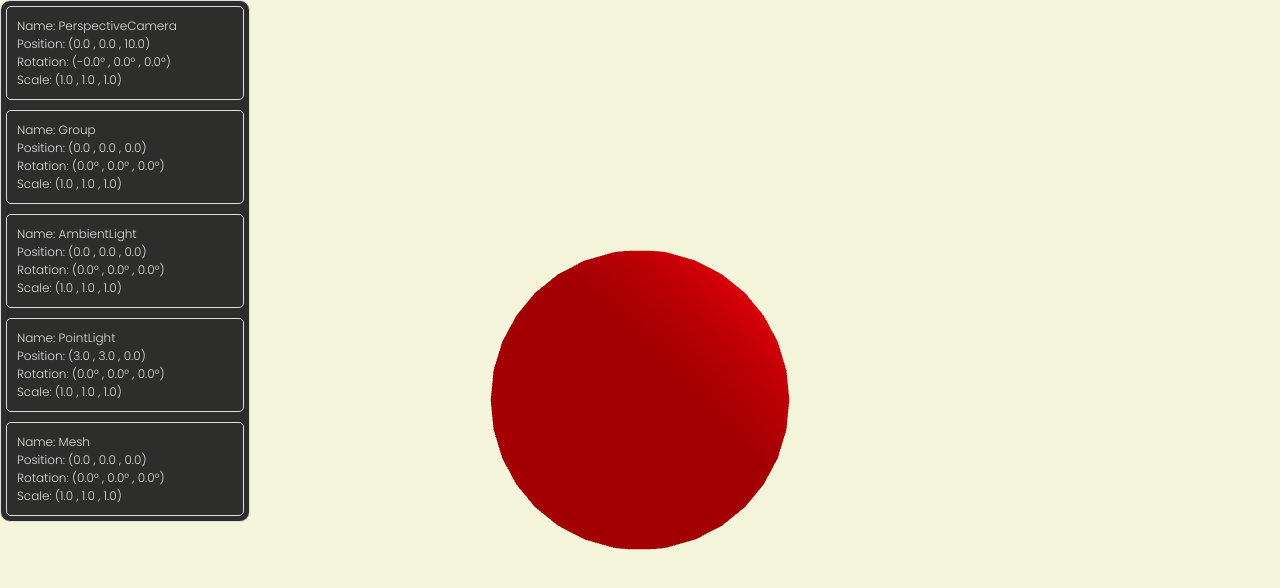
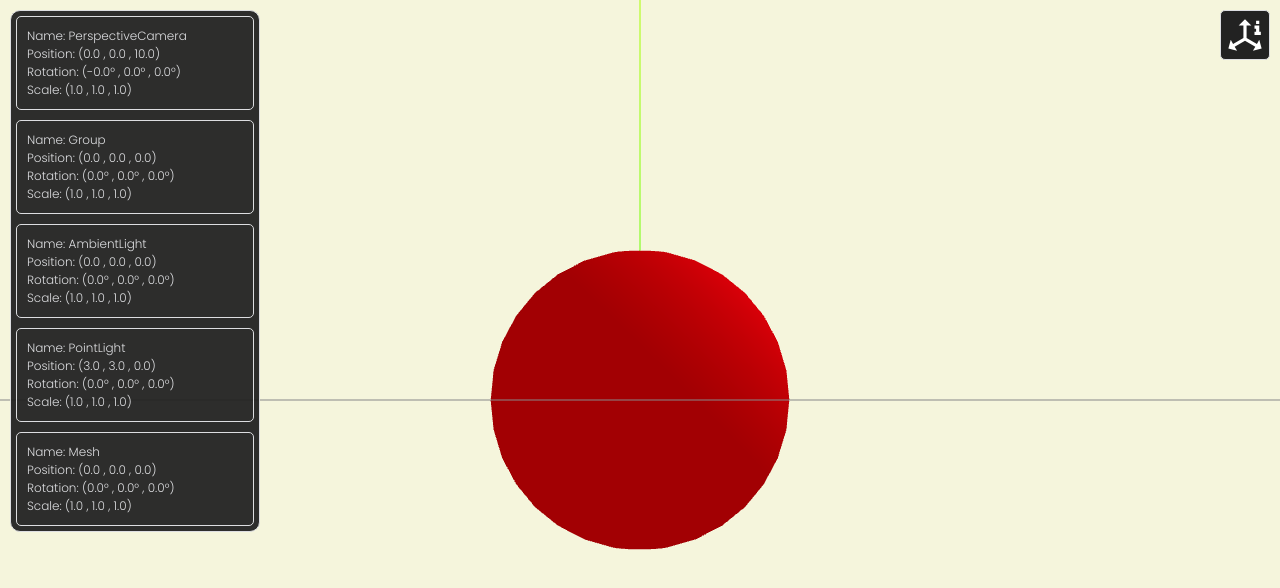
Before and after one commit to FeliDipi/R3F_SceneEditor, a React (Vite) app: page / in a window 1280 px wide. Shown: the top 588 px of the page. Built offline with nearby package versions, Linux system fonts and the light colour scheme; the HTML template or start-up script is replaced by a standard one.

Commit message:
+Grid and axis helper and disable helper button

```diff
--- a/src/App.tsx
+++ b/src/App.tsx
@@ -1,4 +1,4 @@
-import { OrbitControls, PerspectiveCamera, Sphere } from "@react-three/drei";
+import { PerspectiveCamera, Sphere } from "@react-three/drei";
 import { Canvas } from "@react-three/fiber";
 import { MeshLambertMaterial } from "three";
 import { SceneEditor } from "./SceneEditor/SceneEditor";
@@ -11,7 +11,6 @@ const App = () => {
         <Canvas className="canvas">
           <SceneWrapper>
             <PerspectiveCamera position={[0, 0, 10]} fov={30} makeDefault />
-            <OrbitControls />
             <ambientLight intensity={1} />
             <pointLight position={[3, 3, 0]} intensity={10} />
             <Sphere
--- a/src/SceneEditor/SceneEditor.module.scss
+++ b/src/SceneEditor/SceneEditor.module.scss
@@ -17,8 +17,43 @@
   font-weight: 300;
   font-size: 12px;
 
+  display: flex;
+  align-items: center;
+  justify-content: center;
+
+  .helpersButton {
+    position: absolute;
+
+    top: 10px;
+    right: 10px;
+
+    width: 50px;
+    height: 50px;
+
+    background-color: #222;
+
+    border-radius: 5px;
+    border: 1px solid #dcdde1;
+
+    padding: 5px;
+
+    cursor: pointer;
+
+    pointer-events: auto;
+
+    svg {
+      width: 100%;
+      height: 100%;
+
+      pointer-events: none;
+    }
+  }
+
   .contentUI {
     position: absolute;
+
+    top: 10px;
+    left: 10px;
 
     width: 250px;
     height: max-content;
@@ -45,8 +80,7 @@
 
     gap: 10px;
 
-    .propertyUI
-    {
+    .propertyUI {
       border-radius: 5px;
       border: 1px solid #dcdde1;
 
@@ -63,3 +97,11 @@
     }
   }
 }
+
+.hover {
+  transition: all 0.15s ease-in-out;
+}
+
+.hover:hover {
+  transform: scale(0.97);
+}
--- a/src/SceneEditor/SceneEditor.tsx
+++ b/src/SceneEditor/SceneEditor.tsx
@@ -20,19 +20,21 @@ export interface ObjectsDataProps {
 
 interface SceneEditorProps {
   handleSceneObjects: (objects: any[]) => void;
+  isHelpersActive: boolean;
 }
 
 export const SceneEditor = ({ children }: any) => {
   const [objects, setSceneObjects] = useState<any[]>([]);
+  const [isHelpersActive, setHelpersActive] = useState<boolean>(true);
 
   const handleSceneObjects = (objects: any[]) => {
-    const newObjects: any[] = [...objects];
+    const newObjects: any[] = objects.filter(
+      (obj) => !obj.type.includes("Helper")
+    );
     setSceneObjects(newObjects);
   };
 
   const getProps = (object: any) => {
-    console.log(object);
-
     const objProps: ObjectsDataProps = {
       id: object.uuid,
       name: object.type,
@@ -52,17 +54,34 @@ export const SceneEditor = ({ children }: any) => {
     <SceneEditorContext.Provider
       value={{
         handleSceneObjects,
+        isHelpersActive,
       }}
     >
       {children}
       <div className={style.editorUI}>
         <Draggable>
-          <div className={style.contentUI}>
+          <div className={`${style.contentUI} ${style.hover}`}>
             {objects.map((obj, idx) => (
               <PropertyContent key={idx} info={getProps(obj)} />
             ))}
           </div>
         </Draggable>
+        <button
+          className={`${style.helpersButton} ${style.hover}`}
+          onClick={() => setHelpersActive(!isHelpersActive)}
+        >
+          <svg
+            xmlns="http://www.w3.org/2000/svg"
+            width="1em"
+            height="1em"
+            viewBox="0 0 24 24"
+          >
+            <path
+              fill="white"
+              d="m12 2l4 4h-3v7.85l6.53 3.76L21 15.03l1.5 5.47l-5.5 1.46l1.53-2.61L12 15.58l-6.53 3.77L7 21.96L1.5 20.5L3 15.03l1.47 2.58L11 13.85V6H8zm9 3h-2V3h2zm1 5v2h-4v-2h1V8h-1V6h3v4z"
+            />
+          </svg>
+        </button>
       </div>
     </SceneEditorContext.Provider>
   );
--- a/src/SceneEditor/SceneWrapper.tsx
+++ b/src/SceneEditor/SceneWrapper.tsx
@@ -1,9 +1,10 @@
 import { useFrame, useThree } from "@react-three/fiber";
 import { useSceneEditor } from "./SceneEditor";
+import { OrbitControls } from "@react-three/drei";
 
 const SceneWrapper = ({ children }: any) => {
   const { scene } = useThree();
-  const { handleSceneObjects } = useSceneEditor();
+  const { handleSceneObjects, isHelpersActive } = useSceneEditor();
 
   useFrame(() => {
     if (!scene) return;
@@ -11,7 +12,18 @@ const SceneWrapper = ({ children }: any) => {
     handleSceneObjects(scene.children);
   });
 
-  return <>{children}</>;
+  return (
+    <>
+      {children}
+      <OrbitControls />
+      {isHelpersActive && (
+        <>
+          <axesHelper args={[4]} />
+          <gridHelper args={[100, 100]} />
+        </>
+      )}
+    </>
+  );
 };
 
 export default SceneWrapper;
```
